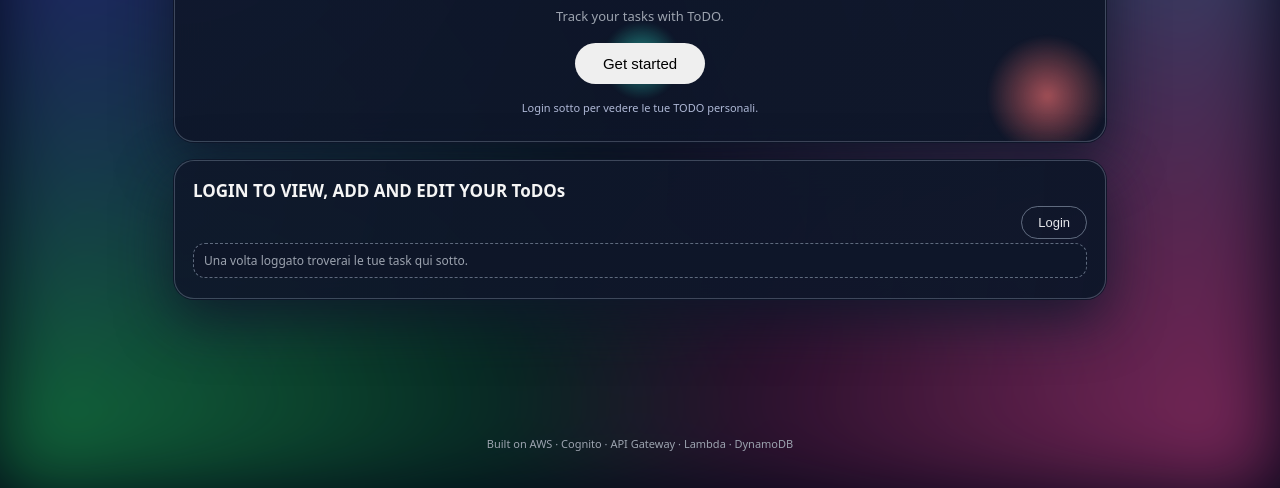
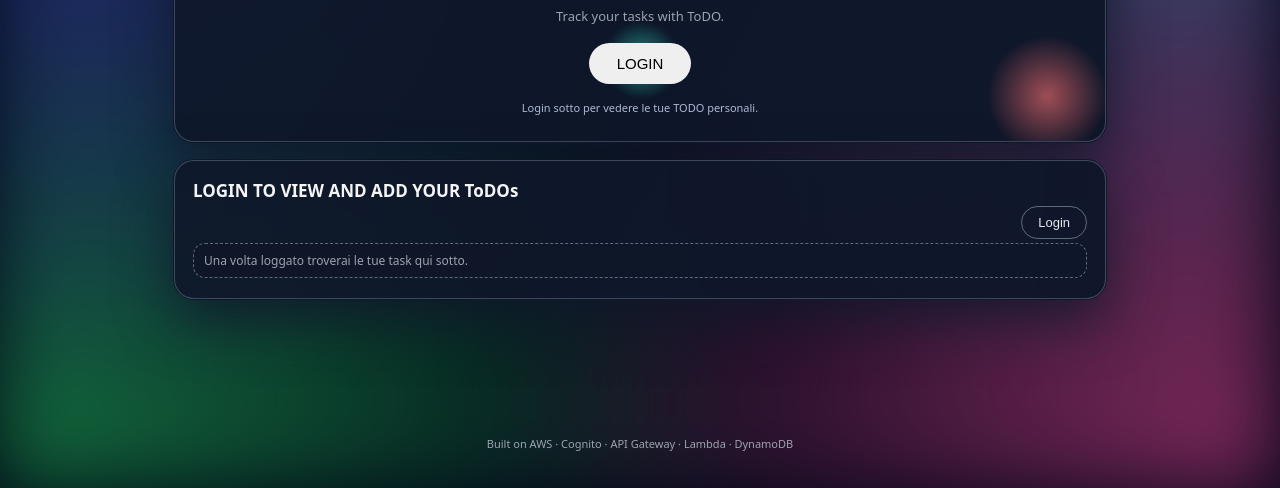
Before and after one commit to marcotannoia/todo, a plain HTML site: page index.html in a window 1280 px wide. Shown: the part 312-800 px from the top of the page. Drawn offline with Linux system fonts and the light colour scheme.

Commit message:
modifica get started

```diff
--- a/app.js
+++ b/app.js
@@ -283,7 +283,7 @@ document.addEventListener("DOMContentLoaded", () => {
   const loginBtn = document.getElementById("loginBtn");
   const logoutBtn = document.getElementById("logoutBtn");
 
-  if (getStartedBtn) getStartedBtn.addEventListener("click", scrollToAuth);
+  if (getStartedBtn) getStartedBtn.addEventListener("click", login);
   if (addTodoBtn) addTodoBtn.addEventListener("click", addTodo);
   if (loginBtn) loginBtn.addEventListener("click", login);
   if (logoutBtn) logoutBtn.addEventListener("click", logout);
--- a/index.html
+++ b/index.html
@@ -29,7 +29,7 @@
 
     <div class="hero-actions">
       <button id="getStartedBtn" class="btn btn-primary">
-        Get started
+        LOGIN
       </button>
       <span class="hero-hint">
         Login sotto per vedere le tue TODO personali.
@@ -39,7 +39,7 @@
 
   <!-- CARD LOGIN / STATO UTENTE -->
   <section id="authSection" class="card auth-card fade-in-delayed">
-    <h2 class="section-title">LOGIN TO VIEW, ADD AND EDIT YOUR ToDOs</h2>
+    <h2 class="section-title">LOGIN TO VIEW AND ADD YOUR ToDOs</h2>
 
     <div class="auth-row">
       <span id="userInfo" class="user-info"></span>
```
